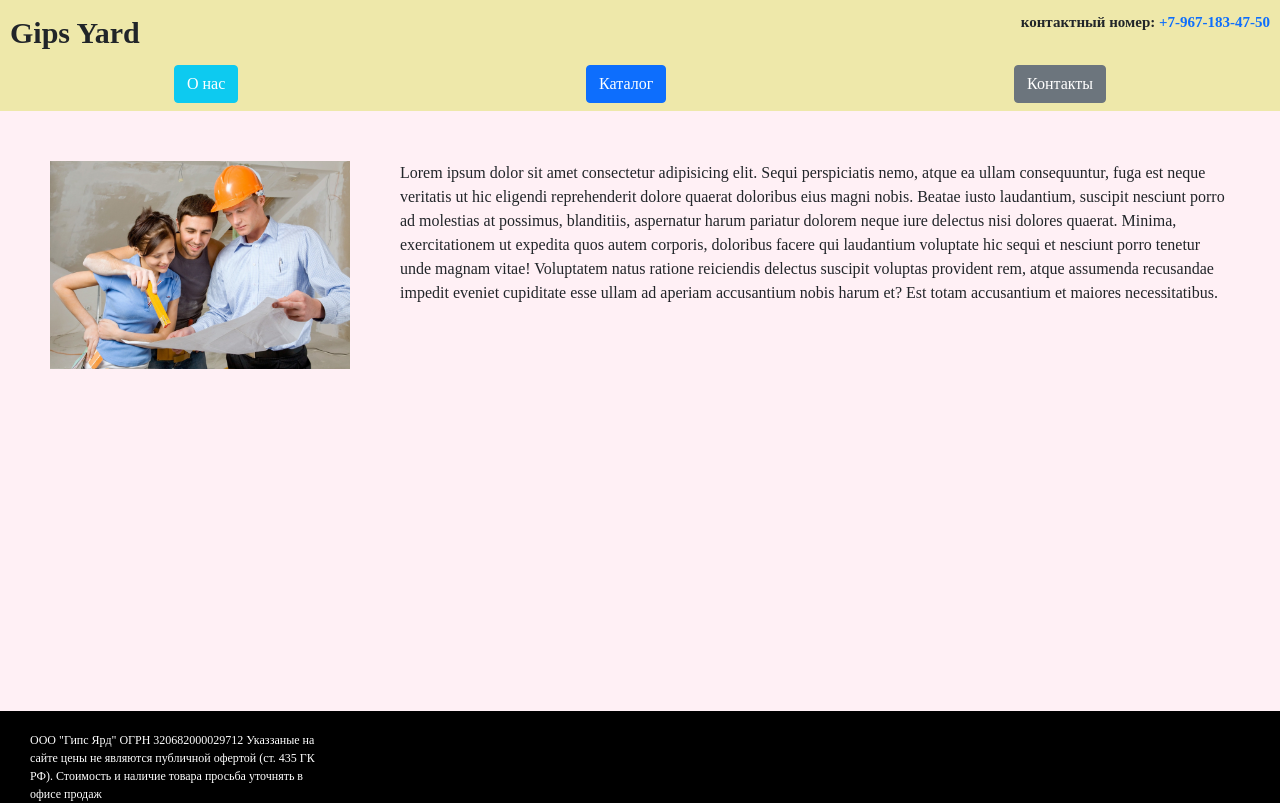
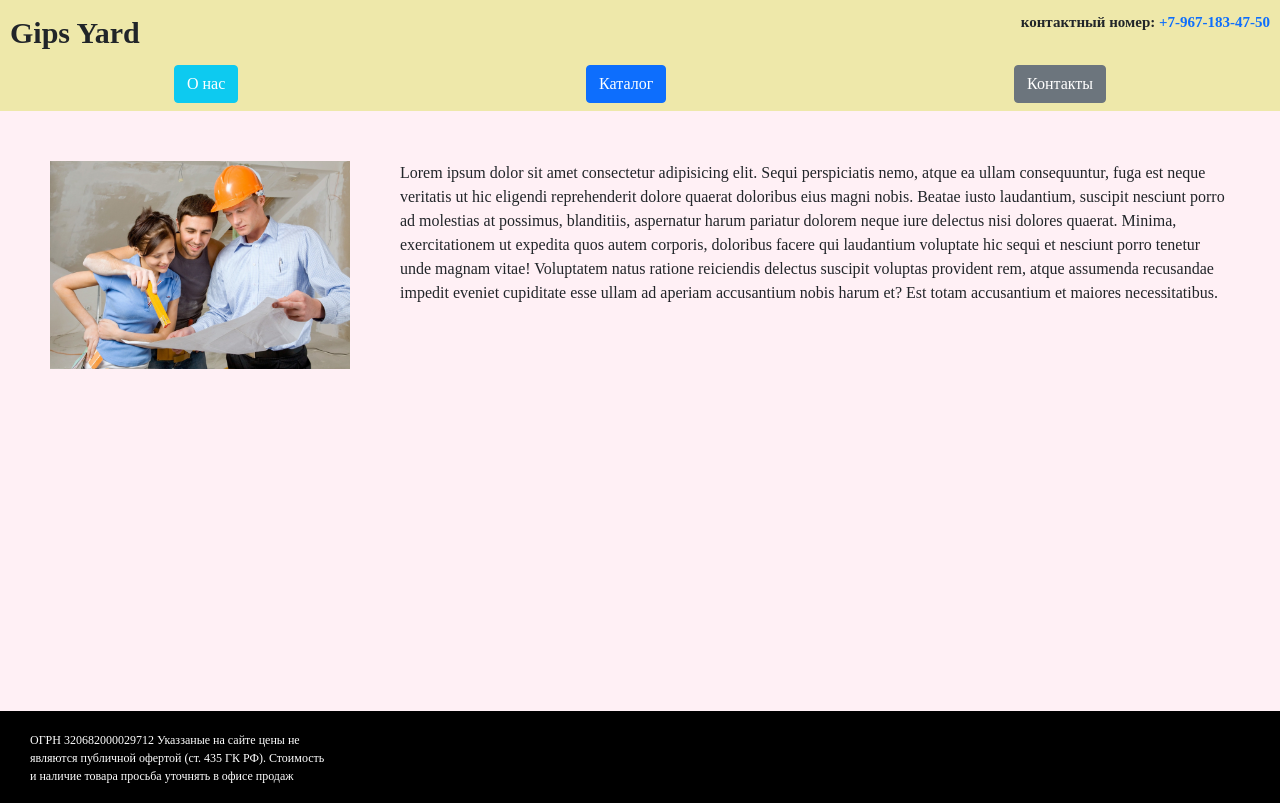
Before and after one commit to ozzbabym/gipsYard, a React (Create React App) app: page / in a window 1280 px wide. Shown: the top 803 px of the page. Built offline with nearby package versions, Linux system fonts and the light colour scheme; a web font is replaced by a local one.

Commit message:
add email and about us

```diff
--- a/src/App.js
+++ b/src/App.js
@@ -15,7 +15,7 @@ function App() {
       </div>
       <footer className='footer'>
           <div className='footer__container'>
-              <div className="ofert">ООО "Гипс Ярд" ОГРН 320682000029712 Указзаные на сайте цены не являются публичной офертой (ст. 435 ГК РФ). Стоимость и наличие товара просьба уточнять в офисе продаж </div>
+              <div className="ofert">ОГРН 320682000029712 Указзаные на сайте цены не являются публичной офертой (ст. 435 ГК РФ). Стоимость и наличие товара просьба уточнять в офисе продаж </div>
               <br/>
               <div>ОРГН 320682000029712</div>
               <div>Индивидуальный предприниматель Мордовин Олег Олегович</div>
```
